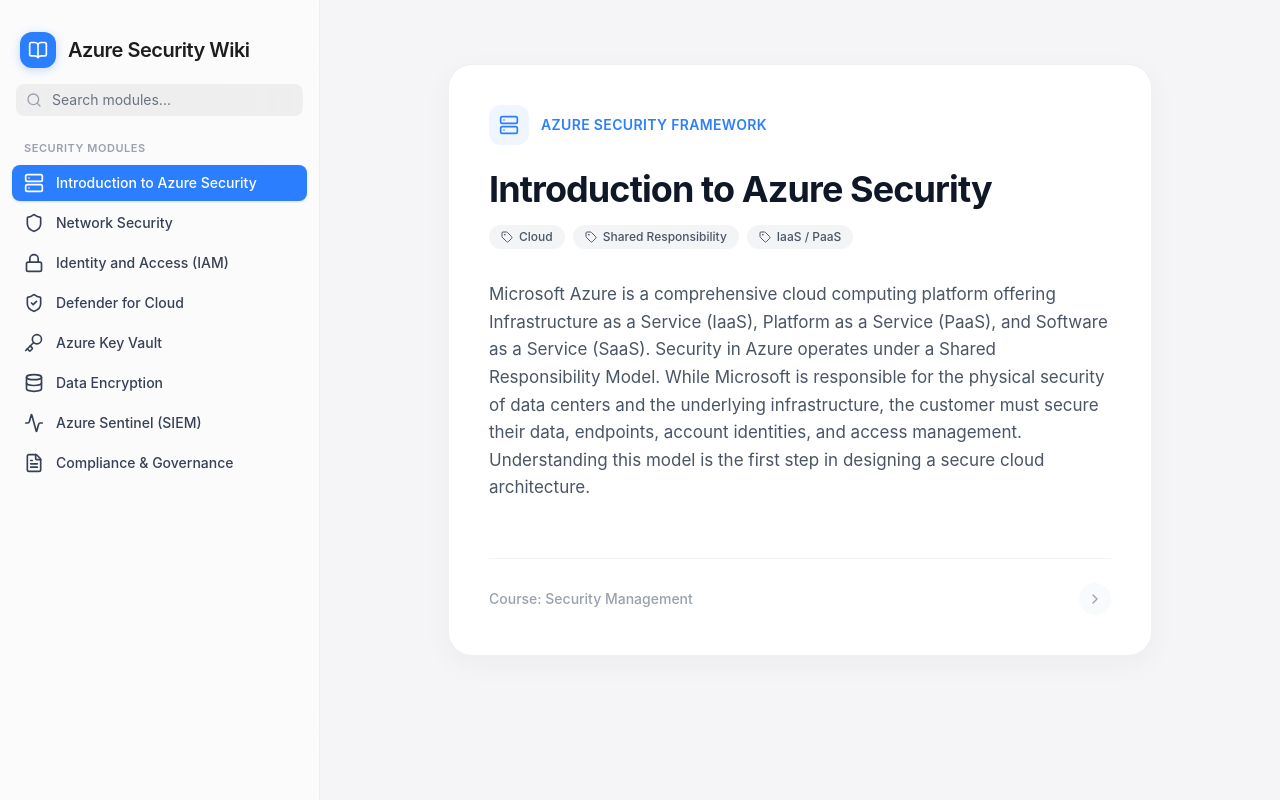
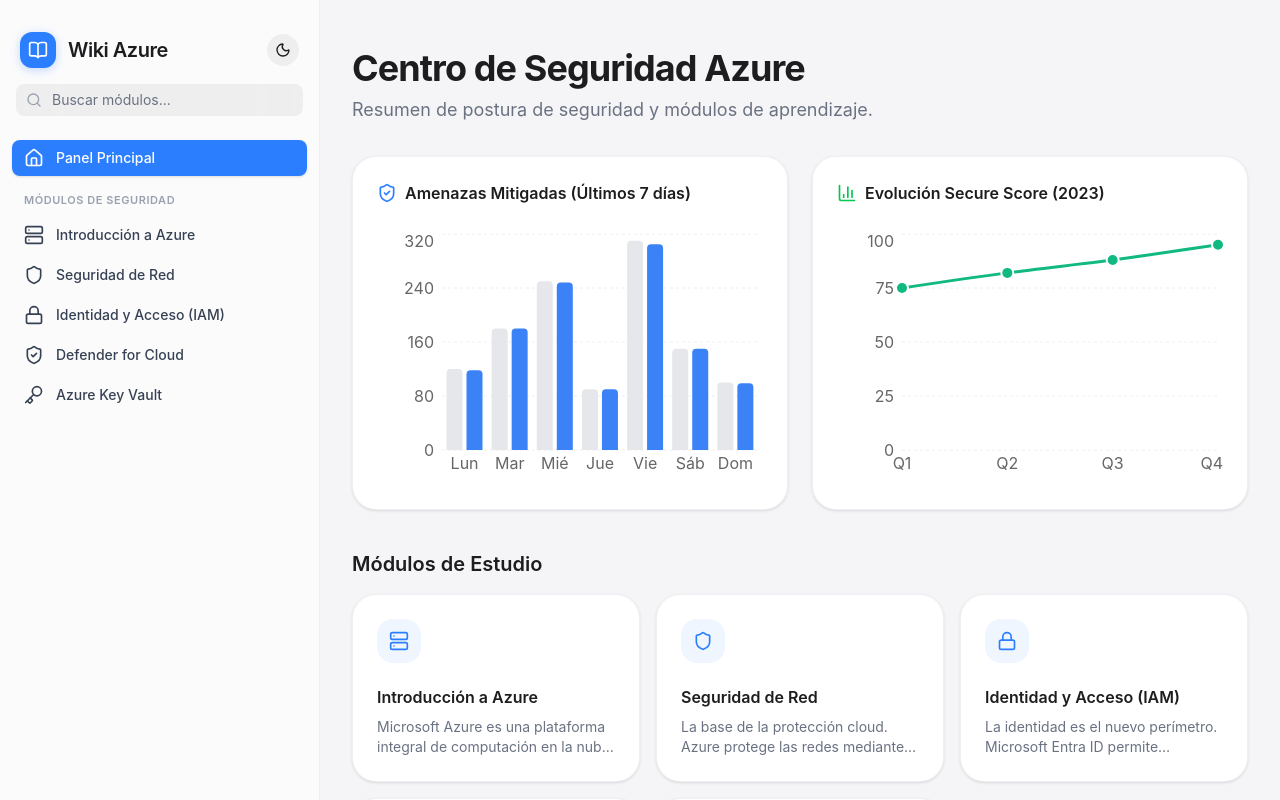
Before and after one commit to NicolasChocair200105/wiki_azure, a React (Vite) app: page / in a window 1280 px wide. Built offline with nearby package versions, Linux system fonts and the light colour scheme.

Commit message:
Agregado Home, gráficos y Dark Mode

```diff
--- a/package.json
+++ b/package.json
@@ -13,7 +13,8 @@
     "framer-motion": "^14.12.0",
     "lucide-react": "^1.72.0",
     "react": "^19.3.1",
-    "react-dom": "^19.3.1"
+    "react-dom": "^19.3.1",
+    "recharts": "^3.10.1"
   },
   "devDependencies": {
     "@eslint/js": "^10.0.1",
--- a/src/App.jsx
+++ b/src/App.jsx
@@ -1,122 +1,163 @@
 import React, { useState } from 'react';
 import { motion, AnimatePresence } from 'framer-motion';
-import { Shield, Server, Lock, ChevronRight, BookOpen, Search, ShieldCheck, Key, Tag, Database, Activity, FileText } from 'lucide-react';
+import {
+  Shield, Server, Lock, ChevronRight, BookOpen, Search,
+  ShieldCheck, Key, Tag, Database, Activity, FileText,
+  Moon, Sun, Home, BarChart3
+} from 'lucide-react';
+import {
+  BarChart, Bar, XAxis, YAxis, CartesianGrid, Tooltip, ResponsiveContainer,
+  LineChart, Line
+} from 'recharts';
 
-// Extended data without any Spanish characters to prevent Vercel deployment issues
+// Datos en español (Asegúrate de que tu archivo esté guardado en UTF-8 en VS Code)
 const wikiData = [
   {
     id: 'intro',
-    title: 'Introduction to Azure Security',
+    title: 'Introducción a Azure',
     icon: <Server className="w-5 h-5" />,
-    tags: ['Cloud', 'Shared Responsibility', 'IaaS / PaaS'],
-    content: 'Microsoft Azure is a comprehensive cloud computing platform offering Infrastructure as a Service (IaaS), Platform as a Service (PaaS), and Software as a Service (SaaS). Security in Azure operates under a Shared Responsibility Model. While Microsoft is responsible for the physical security of data centers and the underlying infrastructure, the customer must secure their data, endpoints, account identities, and access management. Understanding this model is the first step in designing a secure cloud architecture.'
+    tags: ['Cloud', 'Responsabilidad Compartida', 'IaaS / PaaS'],
+    content: 'Microsoft Azure es una plataforma integral de computación en la nube. La seguridad opera bajo un Modelo de Responsabilidad Compartida: Microsoft asegura la infraestructura física, pero el cliente debe proteger sus datos, identidades y dispositivos. Entender esto es el primer paso para una arquitectura segura.'
   },
   {
     id: 'network',
-    title: 'Network Security',
+    title: 'Seguridad de Red',
     icon: <Shield className="w-5 h-5" />,
     tags: ['VNet', 'Azure Firewall', 'Anti-DDoS'],
-    content: 'Network security is the foundation of cloud protection. Azure protects networks through Virtual Networks (VNet) isolation, Azure Firewall, and Network Security Groups (NSGs). NSGs act as virtual firewalls to filter inbound and outbound traffic at the subnet or network interface level. Additionally, Azure provides built-in DDoS Protection Basic for all resources, mitigating volumetric attacks, with an optional Standard tier for advanced machine-learning based mitigation and reporting.'
+    content: 'La base de la protección cloud. Azure protege las redes mediante el aislamiento de Redes Virtuales (VNet), Azure Firewall y Grupos de Seguridad de Red (NSG). Además, incluye protección DDoS básica por defecto para mitigar ataques volumétricos.'
   },
   {
     id: 'identity',
-    title: 'Identity and Access (IAM)',
+    title: 'Identidad y Acceso (IAM)',
     icon: <Lock className="w-5 h-5" />,
     tags: ['Entra ID', 'MFA', 'Zero Trust'],
-    content: 'Identity is the new security perimeter. Microsoft Entra ID (formerly Azure Active Directory) is the core identity provider. It allows organizations to implement Role-Based Access Control (RBAC), Conditional Access policies, and Multi-Factor Authentication (MFA). Azure strongly advocates for the "Zero Trust" architecture: never trust, always verify. This means explicitly validating every access request based on user identity, location, device health, and risk signals before granting access.'
+    content: 'La identidad es el nuevo perímetro. Microsoft Entra ID permite implementar Control de Acceso Basado en Roles (RBAC) y Autenticación Multifactor (MFA). Se basa en la arquitectura "Zero Trust": nunca confiar, siempre verificar cada solicitud.'
   },
   {
     id: 'defender',
     title: 'Defender for Cloud',
     icon: <ShieldCheck className="w-5 h-5" />,
-    tags: ['CSPM', 'CWP', 'Threat Detection'],
-    content: 'Microsoft Defender for Cloud is a unified security management system. It provides Cloud Security Posture Management (CSPM) by continuously assessing your environment and generating a Secure Score with actionable recommendations. It also provides Cloud Workload Protection (CWP) to detect threats across servers, containers, databases, and IoT workloads in real-time, leveraging advanced threat intelligence and machine learning.'
+    tags: ['CSPM', 'CWP', 'Amenazas'],
+    content: 'Un sistema de gestión de seguridad unificado. Proporciona Gestión de la Postura de Seguridad (CSPM) evaluando continuamente tu entorno y Protección de Cargas de Trabajo (CWP) para detectar amenazas en tiempo real.'
   },
   {
     id: 'keyvault',
     title: 'Azure Key Vault',
     icon: <Key className="w-5 h-5" />,
-    tags: ['Cryptography', 'Secrets', 'Certificates'],
-    content: 'Hardcoding passwords and API keys in source code is a major security risk. Azure Key Vault solves this by securely storing and tightly controlling access to tokens, passwords, certificates, and cryptographic keys. It uses Hardware Security Modules (HSMs) for highly sensitive keys and integrates seamlessly with Azure applications via Managed Identities, ensuring that credentials never leak into public repositories.'
-  },
-  {
-    id: 'encryption',
-    title: 'Data Encryption',
-    icon: <Database className="w-5 h-5" />,
-    tags: ['Encryption at Rest', 'TLS', 'TDE'],
-    content: 'Data protection requires encryption both at rest and in transit. Azure provides Storage Service Encryption (SSE) using 256-bit AES encryption by default for all data written to Azure Storage. For databases, Transparent Data Encryption (TDE) protects Azure SQL against the threat of malicious offline activity. For data in transit, Azure uses industry-standard TLS (Transport Layer Security) protocols to secure data moving between user devices and Microsoft data centers.'
-  },
-  {
-    id: 'sentinel',
-    title: 'Azure Sentinel (SIEM)',
-    icon: <Activity className="w-5 h-5" />,
-    tags: ['SIEM', 'SOAR', 'Log Analytics'],
-    content: 'Microsoft Sentinel is a scalable, cloud-native SIEM (Security Information and Event Management) and SOAR (Security Orchestration, Automation, and Response) solution. It delivers intelligent security analytics and threat intelligence across the enterprise. By collecting data from all users, devices, applications, and infrastructure across multiple clouds, Sentinel detects previously uncovered threats and automates rapid incident response.'
-  },
-  {
-    id: 'compliance',
-    title: 'Compliance & Governance',
-    icon: <FileText className="w-5 h-5" />,
-    tags: ['Azure Policy', 'GDPR', 'Blueprints'],
-    content: 'Maintaining corporate standards and regulatory compliance in a dynamic cloud environment is challenging. Azure Policy helps enforce organizational standards and assess compliance at scale. You can restrict which regions resources can be deployed to, enforce encryption requirements, and ensure adherence to frameworks like ISO 27001, HIPAA, and GDPR. Azure Blueprints further speeds up the creation of compliant environments by packaging policies, role assignments, and templates.'
+    tags: ['Criptografía', 'Secretos', 'Certificados'],
+    content: 'Escribir contraseñas en el código fuente es un riesgo crítico. Azure Key Vault almacena y controla el acceso a tokens, contraseñas, certificados y claves criptográficas de forma segura utilizando Módulos de Seguridad de Hardware (HSM).'
   }
 ];
 
-// apple-motion: Critically damped spring for fluid, zero-bounce transitions
+// Datos para los gráficos
+const chartData = [
+  { name: 'Lun', ataques: 120, prevenidos: 118 },
+  { name: 'Mar', ataques: 180, prevenidos: 180 },
+  { name: 'Mié', ataques: 250, prevenidos: 248 },
+  { name: 'Jue', ataques: 90, prevenidos: 90 },
+  { name: 'Vie', ataques: 310, prevenidos: 305 },
+  { name: 'Sáb', ataques: 150, prevenidos: 150 },
+  { name: 'Dom', ataques: 100, prevenidos: 99 },
+];
+
+const complianceData = [
+  { name: 'Q1', score: 75 },
+  { name: 'Q2', score: 82 },
+  { name: 'Q3', score: 88 },
+  { name: 'Q4', score: 95 },
+];
+
+// apple-motion: Resorte críticamente amortiguado para transiciones físicas fluidas
 const springConfig = { type: "spring", bounce: 0, duration: 0.4 };
 
 export default function App() {
-  const [activeTab, setActiveTab] = useState(wikiData[0]);
+  const [activeTab, setActiveTab] = useState('home'); // 'home' o id del módulo
   const [searchQuery, setSearchQuery] = useState('');
+  const [isDarkMode, setIsDarkMode] = useState(false);
 
-  // Search logic
   const filteredData = wikiData.filter(item =>
     item.title.toLowerCase().includes(searchQuery.toLowerCase()) ||
     item.content.toLowerCase().includes(searchQuery.toLowerCase())
   );
 
+  const activeModule = wikiData.find(item => item.id === activeTab);
+
   return (
-    // apple-look: Light neutral background, macOS window style
-    <div className="flex h-screen bg-[#F5F5F7] text-[#1D1D1F] font-sans antialiased overflow-hidden">
+    // Contenedor principal con clase 'dark' condicional
+    <div className={`${isDarkMode ? 'dark' : ''}`}>
+      {/* apple-look: Fondos adaptativos claro/oscuro */}
+      <div className="flex h-screen bg-[#F5F5F7] dark:bg-[#000000] text-[#1D1D1F] dark:text-[#F5F5F7] font-sans antialiased overflow-hidden transition-colors duration-300">
 
-      {/* apple-look: Liquid Glass sidebar */}
-      <aside className="w-80 h-full border-r border-black/5 bg-white/60 backdrop-blur-2xl flex flex-col z-10 shrink-0">
-        <div className="pt-8 pb-4 px-5 flex items-center gap-3">
+        {/* apple-look: Liquid Glass sidebar con soporte Dark Mode */}
+        <aside className="w-80 h-full border-r border-black/5 dark:border-white/10 bg-white/60 dark:bg-[#1C1C1E]/60 backdrop-blur-2xl flex flex-col z-20 shrink-0">
+          <div className="pt-8 pb-4 px-5 flex items-center justify-between">
+            <div className="flex items-center gap-3">
               <div className="bg-blue-500 p-2 rounded-xl shadow-[0_2px_10px_rgba(59,130,246,0.3)]">
                 <BookOpen className="w-5 h-5 text-white" />
               </div>
-          <h1 className="font-semibold text-xl tracking-tight">Azure Security Wiki</h1>
+              <h1 className="font-semibold text-xl tracking-tight">Wiki Azure</h1>
             </div>
 
-        {/* Finder-style Search */}
+            {/* Botón Dark Mode */}
+            <motion.button
+              whileTap={{ scale: 0.9 }}
+              onClick={() => setIsDarkMode(!isDarkMode)}
+              className="p-2 rounded-full bg-black/5 dark:bg-white/10 hover:bg-black/10 dark:hover:bg-white/20 transition-colors"
+            >
+              {isDarkMode ? <Sun className="w-4 h-4" /> : <Moon className="w-4 h-4" />}
+            </motion.button>
+          </div>
+
           <div className="px-4 mb-4">
             <div className="relative flex items-center">
-            <Search className="absolute left-2.5 w-4 h-4 text-gray-400" />
+              <Search className="absolute left-2.5 w-4 h-4 text-gray-400 dark:text-gray-500" />
               <input
                 type="text"
-              placeholder="Search modules..."
+                placeholder="Buscar módulos..."
                 value={searchQuery}
                 onChange={(e) => setSearchQuery(e.target.value)}
-              className="w-full bg-black/5 border-transparent rounded-lg py-1.5 pl-9 pr-3 text-sm text-gray-800 placeholder:text-gray-500 focus:outline-none focus:ring-2 focus:ring-blue-500/50 transition-all"
+                className="w-full bg-black/5 dark:bg-white/10 border-transparent rounded-lg py-1.5 pl-9 pr-3 text-sm text-gray-800 dark:text-gray-200 placeholder:text-gray-500 focus:outline-none focus:ring-2 focus:ring-blue-500/50 transition-all"
               />
             </div>
           </div>
 
           <nav className="flex-1 px-3 py-2 space-y-1 overflow-y-auto">
-          <div className="px-3 mb-2 text-[11px] font-semibold text-gray-400 uppercase tracking-wider">
-            Security Modules
+            {/* Botón de Inicio */}
+            <button
+              onClick={() => setActiveTab('home')}
+              className="relative w-full text-left outline-none group mb-4"
+            >
+              {activeTab === 'home' && (
+                <motion.div
+                  layoutId="active-sidebar-pill"
+                  className="absolute inset-0 bg-blue-500 rounded-lg shadow-sm"
+                  transition={springConfig}
+                />
+              )}
+              <motion.div
+                whileTap={{ scale: 0.98 }}
+                className={`relative z-10 flex items-center gap-3 px-3 py-2 rounded-lg text-sm font-medium transition-colors duration-200 ${
+                  activeTab === 'home' ? 'text-white' : 'text-gray-700 dark:text-gray-300 hover:bg-black/5 dark:hover:bg-white/10'
+                }`}
+              >
+                <Home className="w-5 h-5" />
+                Panel Principal
+              </motion.div>
+            </button>
+
+            <div className="px-3 mb-2 text-[11px] font-semibold text-gray-400 dark:text-gray-500 uppercase tracking-wider">
+              Módulos de Seguridad
             </div>
 
             {filteredData.length > 0 ? (
               filteredData.map((item) => {
-              const isActive = activeTab.id === item.id;
+                const isActive = activeTab === item.id;
                 return (
                   <button
                     key={item.id}
-                  onClick={() => setActiveTab(item)}
+                    onClick={() => setActiveTab(item.id)}
                     className="relative w-full text-left outline-none group"
                   >
-                  {/* apple-motion: Active pill layout animation */}
                     {isActive && (
                       <motion.div
                         layoutId="active-sidebar-pill"
@@ -125,11 +166,10 @@ export default function App() {
                       />
                     )}
 
-                  {/* apple-motion: Instant tap feedback */}
                     <motion.div
                       whileTap={{ scale: 0.98 }}
                       className={`relative z-10 flex items-center gap-3 px-3 py-2 rounded-lg text-sm font-medium transition-colors duration-200 ${
-                      isActive ? 'text-white' : 'text-gray-700 hover:bg-black/5'
+                        isActive ? 'text-white' : 'text-gray-700 dark:text-gray-300 hover:bg-black/5 dark:hover:bg-white/10'
                       }`}
                     >
                       {item.icon}
@@ -140,67 +180,138 @@ export default function App() {
               })
             ) : (
               <div className="px-4 py-3 text-sm text-gray-500 text-center">
-              No results found
+                No se encontraron resultados
               </div>
             )}
           </nav>
         </aside>
 
-      {/* Main Content Area */}
-      <main className="flex-1 overflow-y-auto flex flex-col items-center relative">
-        <div className="w-full h-12 flex-shrink-0" />
+        {/* Área de Contenido Principal */}
+        <main className="flex-1 overflow-y-auto flex flex-col items-center relative pb-12">
 
-        <div className="max-w-3xl w-full px-8 pb-12">
-          {/* apple-motion: Fluid entry/exit transitions */}
           <AnimatePresence mode="wait">
+            {activeTab === 'home' ? (
+              // VISTA HOME / DASHBOARD
+              <motion.div
+                key="home-view"
+                initial={{ opacity: 0, y: 15 }}
+                animate={{ opacity: 1, y: 0 }}
+                exit={{ opacity: 0, y: -15 }}
+                transition={springConfig}
+                className="max-w-5xl w-full px-8 pt-12"
+              >
+                <h2 className="text-4xl font-bold tracking-tight mb-2">Centro de Seguridad Azure</h2>
+                <p className="text-gray-500 dark:text-gray-400 mb-8 text-lg">Resumen de postura de seguridad y módulos de aprendizaje.</p>
+
+                {/* Gráficos */}
+                <div className="grid grid-cols-1 md:grid-cols-2 gap-6 mb-10">
+                  <div className="bg-white dark:bg-[#1C1C1E] p-6 rounded-3xl shadow-sm border border-gray-200/60 dark:border-white/10">
+                    <div className="flex items-center gap-2 mb-6">
+                      <ShieldCheck className="w-5 h-5 text-blue-500" />
+                      <h3 className="font-semibold">Amenazas Mitigadas (Últimos 7 días)</h3>
+                    </div>
+                    <div className="h-64">
+                      <ResponsiveContainer width="100%" height="100%">
+                        <BarChart data={chartData}>
+                          <CartesianGrid strokeDasharray="3 3" vertical={false} stroke={isDarkMode ? '#333' : '#eee'} />
+                          <XAxis dataKey="name" axisLine={false} tickLine={false} tick={{fill: isDarkMode ? '#888' : '#666'}} />
+                          <YAxis axisLine={false} tickLine={false} tick={{fill: isDarkMode ? '#888' : '#666'}} />
+                          <Tooltip
+                            contentStyle={{ borderRadius: '12px', border: 'none', boxShadow: '0 4px 20px rgba(0,0,0,0.1)', backgroundColor: isDarkMode ? '#2C2C2E' : '#fff', color: isDarkMode ? '#fff' : '#000' }}
+                          />
+                          <Bar dataKey="ataques" name="Ataques Recibidos" fill={isDarkMode ? '#4B5563' : '#E5E7EB'} radius={[4, 4, 0, 0]} />
+                          <Bar dataKey="prevenidos" name="Bloqueados" fill="#3B82F6" radius={[4, 4, 0, 0]} />
+                        </BarChart>
+                      </ResponsiveContainer>
+                    </div>
+                  </div>
+
+                  <div className="bg-white dark:bg-[#1C1C1E] p-6 rounded-3xl shadow-sm border border-gray-200/60 dark:border-white/10">
+                    <div className="flex items-center gap-2 mb-6">
+                      <BarChart3 className="w-5 h-5 text-green-500" />
+                      <h3 className="font-semibold">Evolución Secure Score (2023)</h3>
+                    </div>
+                    <div className="h-64">
+                      <ResponsiveContainer width="100%" height="100%">
+                        <LineChart data={complianceData}>
+                          <CartesianGrid strokeDasharray="3 3" vertical={false} stroke={isDarkMode ? '#333' : '#eee'} />
+                          <XAxis dataKey="name" axisLine={false} tickLine={false} tick={{fill: isDarkMode ? '#888' : '#666'}} />
+                          <YAxis axisLine={false} tickLine={false} domain={[0, 100]} tick={{fill: isDarkMode ? '#888' : '#666'}} />
+                          <Tooltip
+                            contentStyle={{ borderRadius: '12px', border: 'none', boxShadow: '0 4px 20px rgba(0,0,0,0.1)', backgroundColor: isDarkMode ? '#2C2C2E' : '#fff', color: isDarkMode ? '#fff' : '#000' }}
+                          />
+                          <Line type="monotone" dataKey="score" name="Puntuación" stroke="#10B981" strokeWidth={3} dot={{ r: 6, fill: '#10B981', strokeWidth: 2, stroke: isDarkMode ? '#1C1C1E' : '#fff' }} />
+                        </LineChart>
+                      </ResponsiveContainer>
+                    </div>
+                  </div>
+                </div>
+
+                <h3 className="text-xl font-semibold mb-4">Módulos de Estudio</h3>
+                <div className="grid grid-cols-1 sm:grid-cols-2 lg:grid-cols-3 gap-4">
+                  {wikiData.map(module => (
+                    <motion.button
+                      key={module.id}
+                      whileHover={{ scale: 1.02, y: -2 }}
+                      whileTap={{ scale: 0.98 }}
+                      onClick={() => setActiveTab(module.id)}
+                      className="text-left bg-white dark:bg-[#1C1C1E] p-6 rounded-3xl shadow-sm border border-gray-200/60 dark:border-white/10 hover:shadow-md transition-shadow"
+                    >
+                      <div className="p-3 bg-blue-50 dark:bg-blue-500/10 rounded-2xl inline-block text-blue-500 mb-4">
+                        {module.icon}
+                      </div>
+                      <h4 className="font-semibold mb-2">{module.title}</h4>
+                      <p className="text-sm text-gray-500 dark:text-gray-400 line-clamp-2">{module.content}</p>
+                    </motion.button>
+                  ))}
+                </div>
+              </motion.div>
+            ) : (
+              // VISTA DE MÓDULO INDIVIDUAL
               <motion.article
-              key={activeTab.id}
+                key={activeTab}
                 initial={{ opacity: 0, y: 15, filter: 'blur(4px)' }}
                 animate={{ opacity: 1, y: 0, filter: 'blur(0px)' }}
                 exit={{ opacity: 0, y: -15, filter: 'blur(4px)' }}
                 transition={springConfig}
-              className="bg-white rounded-3xl shadow-[0_8px_30px_rgb(0,0,0,0.04)] border border-gray-200/60 p-10 mt-4"
+                className="max-w-3xl w-full bg-white dark:bg-[#1C1C1E] rounded-3xl shadow-[0_8px_30px_rgb(0,0,0,0.04)] border border-gray-200/60 dark:border-white/10 p-10 mt-12"
               >
                 <div className="flex items-center gap-3 text-blue-500 mb-6">
-                <div className="p-2.5 bg-blue-50 rounded-xl">
-                  {activeTab.icon}
+                  <div className="p-2.5 bg-blue-50 dark:bg-blue-500/10 rounded-xl">
+                    {activeModule?.icon}
                   </div>
                   <span className="font-semibold tracking-wide uppercase text-sm">
-                  Azure Security Framework
+                    Marco de Seguridad
                   </span>
                 </div>
 
-              {/* apple-look: Typography with tight tracking for large headings */}
-              <h2 className="text-4xl font-bold tracking-tight mb-4 text-gray-900">
-                {activeTab.title}
+                <h2 className="text-4xl font-bold tracking-tight mb-4 text-gray-900 dark:text-white">
+                  {activeModule?.title}
                 </h2>
 
                 <div className="flex flex-wrap gap-2 mb-8">
-                {activeTab.tags.map(tag => (
-                  <span key={tag} className="flex items-center gap-1.5 px-3 py-1 bg-gray-100 text-gray-600 rounded-full text-xs font-medium">
+                  {activeModule?.tags.map(tag => (
+                    <span key={tag} className="flex items-center gap-1.5 px-3 py-1 bg-gray-100 dark:bg-white/5 text-gray-600 dark:text-gray-300 rounded-full text-xs font-medium">
                       <Tag className="w-3 h-3" />
                       {tag}
                     </span>
                   ))}
                 </div>
 
-              {/* apple-look: Comfortable leading and contrast for reading */}
-              <p className="text-[17px] text-gray-600 leading-relaxed font-normal">
-                {activeTab.content}
+                <p className="text-[17px] text-gray-600 dark:text-gray-300 leading-relaxed font-normal">
+                  {activeModule?.content}
                 </p>
 
-              <div className="mt-14 pt-6 border-t border-gray-100 flex items-center justify-between group cursor-pointer">
-                <span className="text-sm font-medium text-gray-400 group-hover:text-blue-500 transition-colors">
-                  Course: Security Management
+                <div className="mt-14 pt-6 border-t border-gray-100 dark:border-white/10 flex items-center justify-between group cursor-pointer" onClick={() => setActiveTab('home')}>
+                  <span className="text-sm font-medium text-gray-400 dark:text-gray-500 group-hover:text-blue-500 transition-colors">
+                    ← Volver al panel principal
                   </span>
-                <div className="w-8 h-8 rounded-full bg-gray-50 flex items-center justify-center group-hover:bg-blue-50 transition-colors">
-                  <ChevronRight className="w-4 h-4 text-gray-400 group-hover:text-blue-500" />
-                </div>
                 </div>
               </motion.article>
+            )}
           </AnimatePresence>
+        </main>
       </div>
-      </main>
     </div>
   );
 }
```
Also changed, not shown: 1 other file (tests, documents, lock files or other folders). Lines whose indentation alone changed are shown as unchanged.
